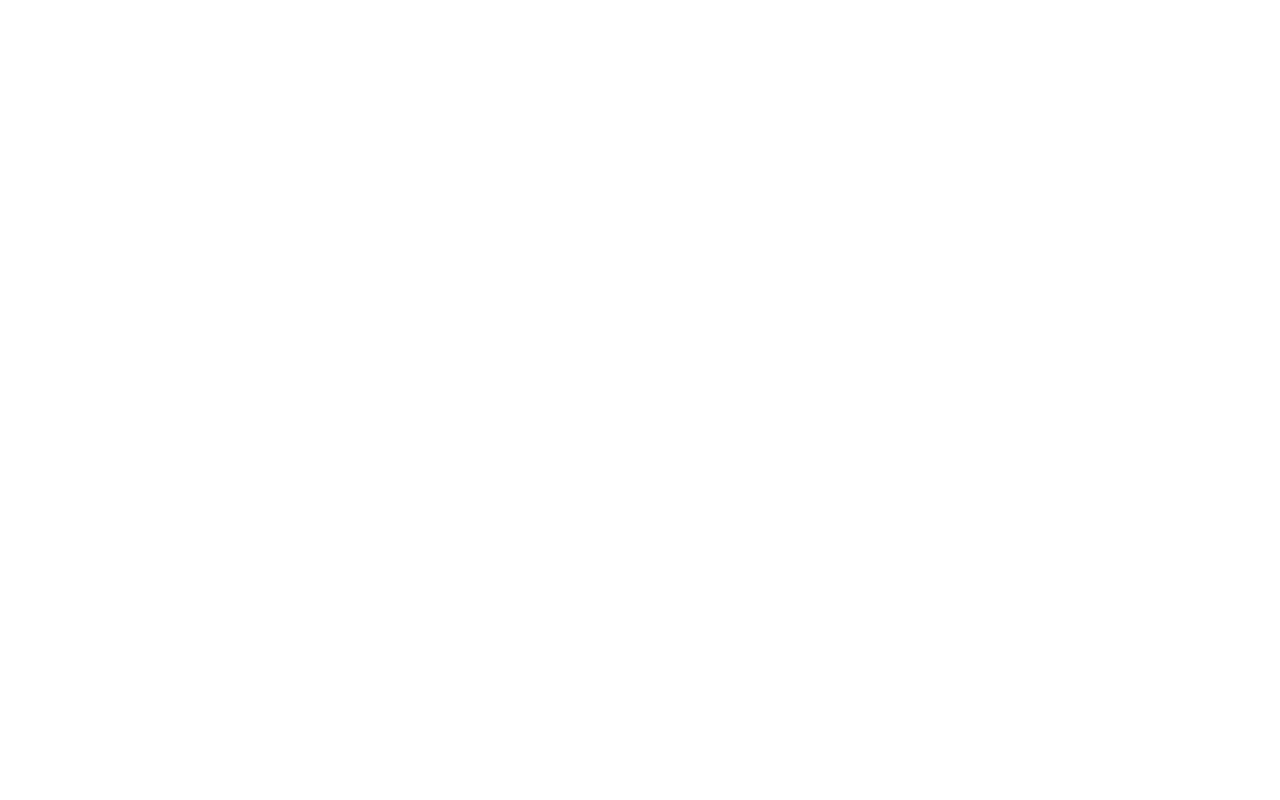
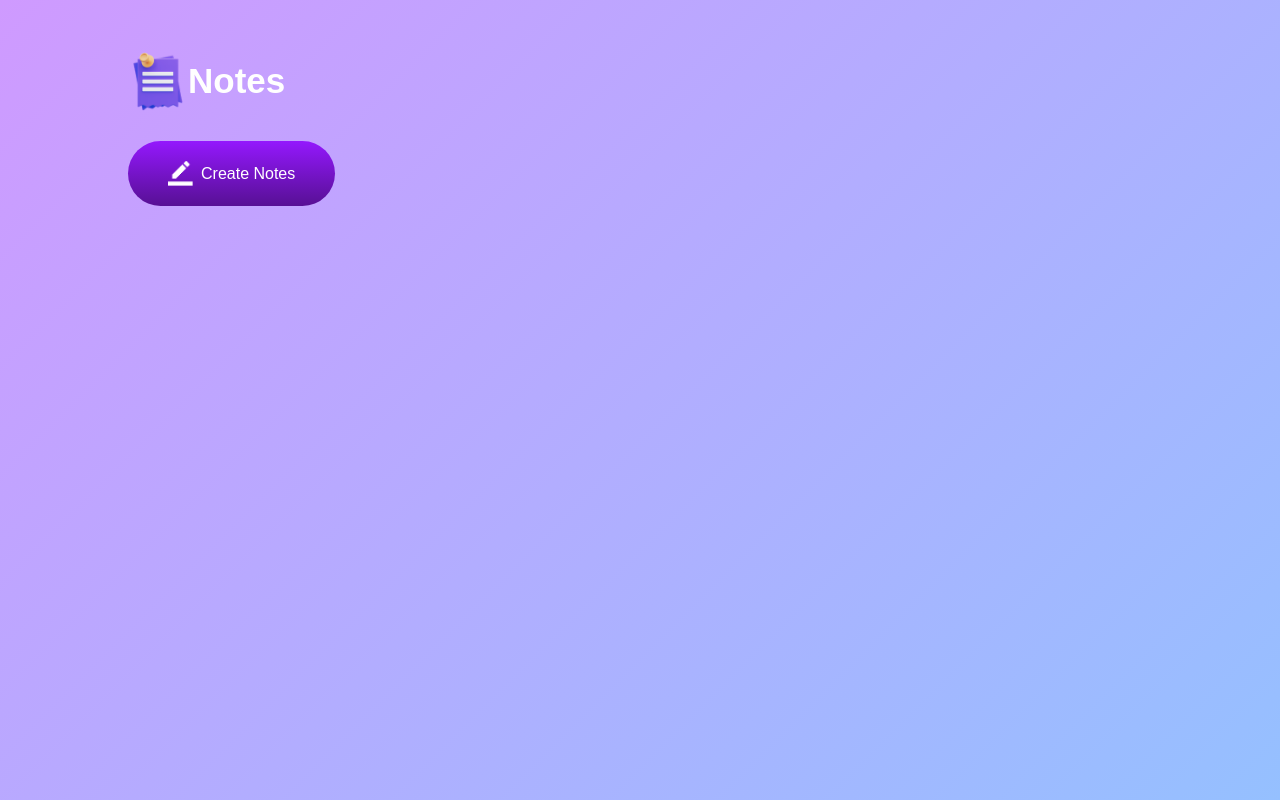
Before and after one commit to ptsourav21/notes_app_js, a plain HTML site: page index.html in a window 1280 px wide. Drawn offline with Linux system fonts and the light colour scheme.

Commit message:
html and css added

```diff
--- a/index.html
+++ b/index.html
@@ -1,12 +1,22 @@
 <!DOCTYPE html>
 <html lang="en">
-<head>
-    <meta charset="UTF-8">
-    <meta name="viewport" content="width=device-width, initial-scale=1.0">
+  <head>
+    <meta charset="UTF-8" />
+    <meta name="viewport" content="width=device-width, initial-scale=1.0" />
     <title>Take Notes!</title>
-    <link rel="stylesheet" href="style.css">
-</head>
-<body>
+    <link rel="stylesheet" href="style.css" />
+  </head>
+  <body>
+    <div class="container">
+      <h1><img src="images/notes.png" alt="" />Notes</h1>
+      <button><img src="images/edit.png" alt="" />Create Notes</button>
+      <div class="notes-container">
+        <!-- <p contenteditable="true" class="input-box">
+            <img src="images/delete.png" alt="">
+        </p> -->
+      </div>
+    </div>
+
     <script src="app.js"></script>
-</body>
+  </body>
 </html>
--- a/style.css
+++ b/style.css
@@ -0,0 +1,60 @@
+*{
+    padding: 0;
+    margin: 0;
+    font-family: "Poppins", sans-serif;
+    box-sizing: border-box;
+}
+.container{
+    width: 100%;
+    min-height: 100vh;
+    background: linear-gradient(135deg, #cf9aff, #95c0ff);
+    color: #fff;
+    padding-top: 4%;
+    padding-left: 10%;
+}
+
+.container h1{
+    display: flex;
+    align-items: center;
+    font-size:35px;
+    font-weight: 600;
+}
+.container h1 img{
+    width:60px;
+}
+.container button img{
+    width: 25px;
+    margin-right: 8px;
+}
+.container button{
+    display: flex;
+    align-items: center;
+    background: linear-gradient(#9418fd, #571094);
+    color: #fff;
+    font-size: 16px;
+    outline: 0;
+    border: 0;
+    border-radius: 40px;
+    padding: 20px 40px;
+    margin: 30px 0 20px;
+    cursor: pointer;
+}
+.input-box{
+    position: relative;
+    width: 100%;
+    max-width: 500px;
+    min-height: 150px;
+    background: #fff;
+    color: #333;
+    padding: 20px;
+    margin: 20px 0;
+    outline: none;
+    border-radius: 5px;
+}
+.input-box img{
+    width:25px;
+    position: absolute;
+    bottom: 25px;
+    right: 15px;
+    cursor: pointer;
+}
```
